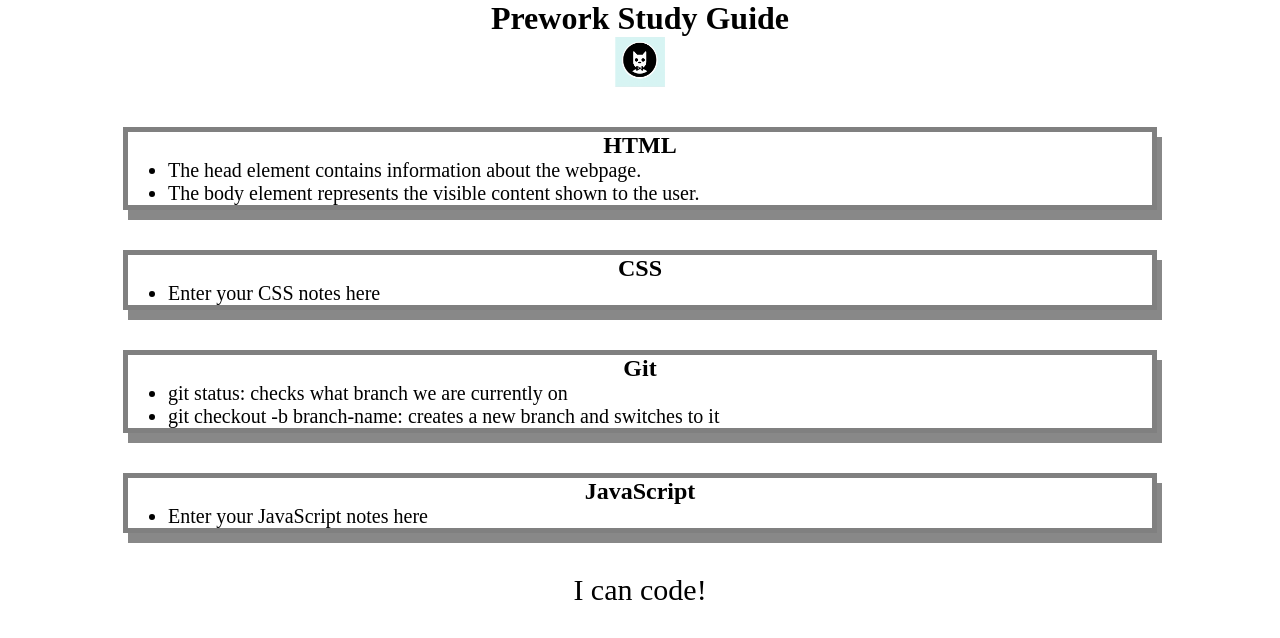
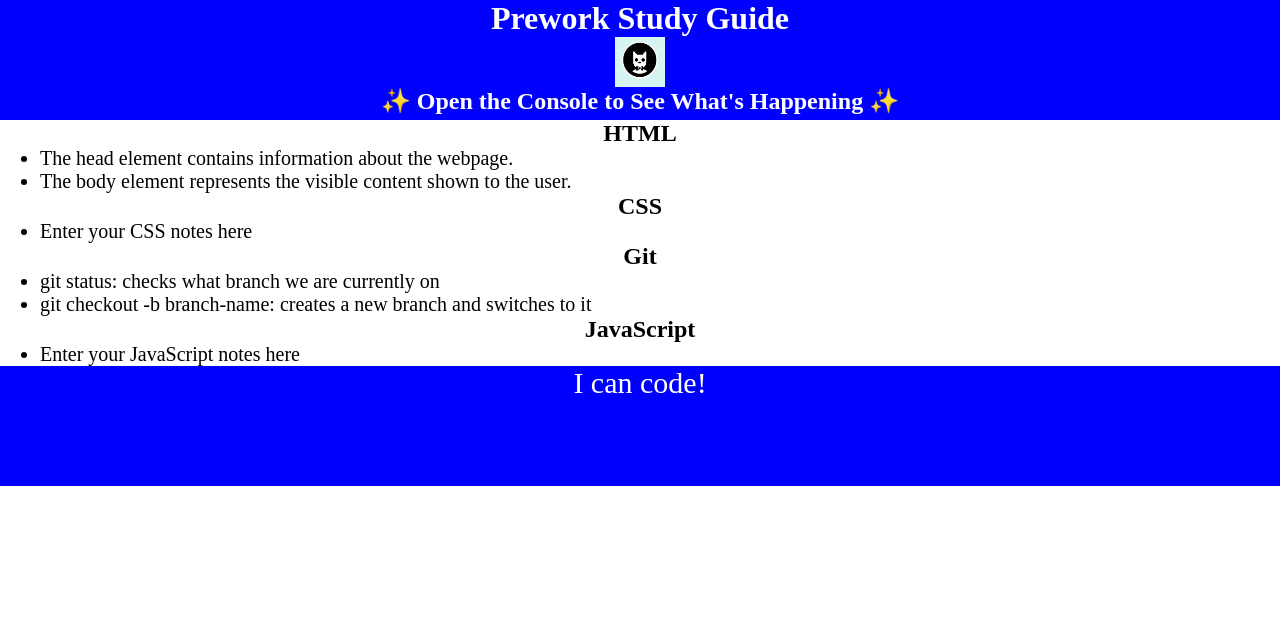
Before and after one commit to MTS-sip/pre-work-study-guide, a plain HTML site: page index.html in a window 1280 px wide. Drawn offline with Linux system fonts and the light colour scheme.

Commit message:
css file

```diff
--- /dev/null
+++ b/assets/script.js
@@ -0,0 +1,19 @@
+const topics = ['HTML', 'CSS', 'Git', 'JavaScript'];
+
+for (let x = 0; x < topics.length; x++) {
+ console.log(topics[x]);
+}
+
+/*
+if (topic === 'HTML') {
+ console.log("Let's study HTML!");
+} else if (topic === 'CSS') {
+ console.log("Let's study CSS!");
+} else if (topic === 'Git') {
+ console.log("Let's study Git!");
+} else if (topic === 'JavaScript') {
+ console.log("Let's study JavaScript!");
+} else {
+ console.log('Please try again!');
+}
+*/
--- a/assets/style.css
+++ b/assets/style.css
@@ -2,12 +2,17 @@
     margin: 0;
     padding: 0;
 }
-
+header,
+footer {
+    width: 100%;
+    height: 120px;
+    background-color: blue;
+    color: white;
+}
 h1,
 h2 {
     text-align: center;
 }
-
 img {
     display: block;
     height: 50px;
@@ -15,19 +20,11 @@ img {
     margin-left: auto;
     margin-right: auto;
 }
-
 ul {
     padding-left: 40px;
     font-size: 20px;
 }
-
 p {
     text-align: center;
     font-size: 30px;
   }
-
-  .card {
-    width: 80%;
-    margin: 40px auto;
-    border: 5px solid gray;
-    box-shadow: 5px 10px #888888;
--- a/index.html
+++ b/index.html
@@ -8,9 +8,10 @@
     <title>Prework Study Guide</title>
   </head>
   <body>
-    <header id="header">
+    <header id="top">
       <h1>Prework Study Guide</h1>
       <img src="./assets/bowtie-cat.png" alt="Profile image of cat wearing a bow tie." />
+      <h2>✨ Open the Console to See What's Happening ✨</h2>
     </header>
     <main>
       <section class="card" id="html-section">
@@ -47,5 +48,6 @@
     <footer>
       <p>I can code!</p>
     </footer>
+    <script src="./assets/script.js"></script>
   </body>
 </html>
```
